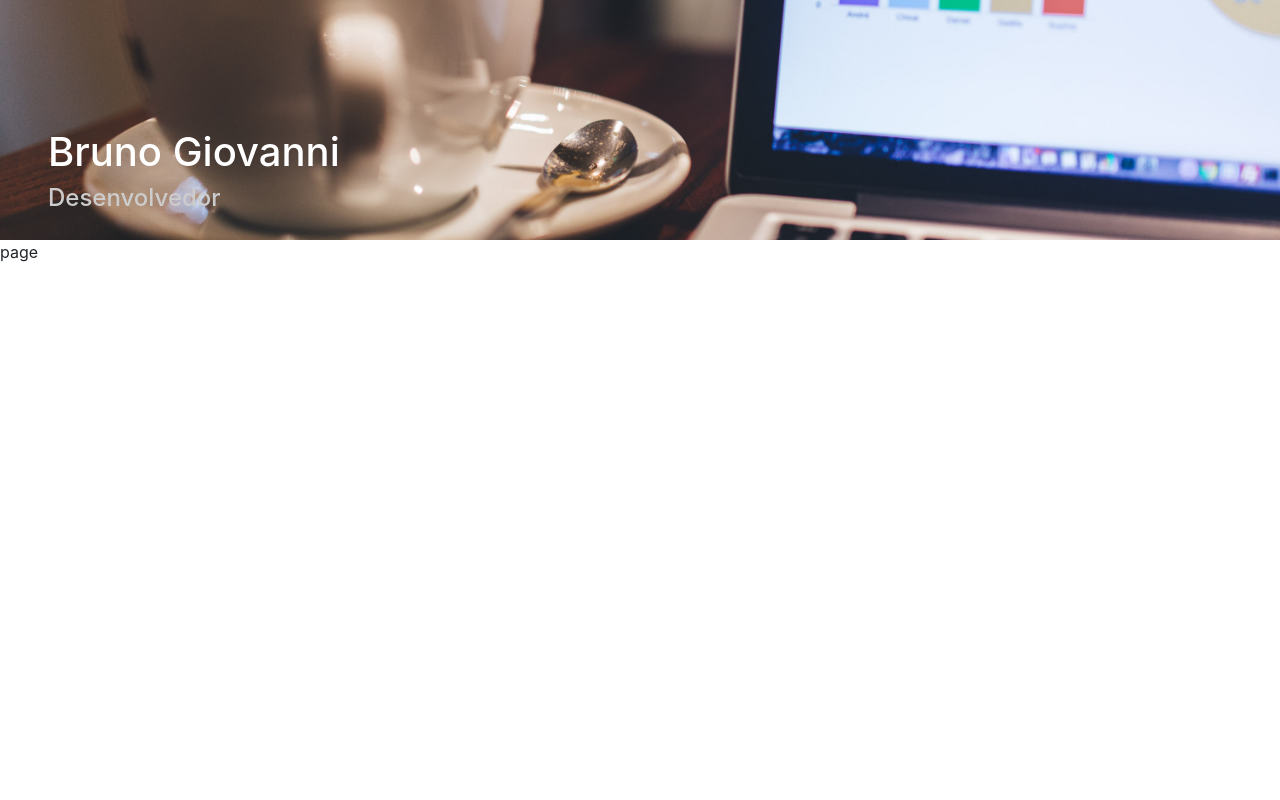
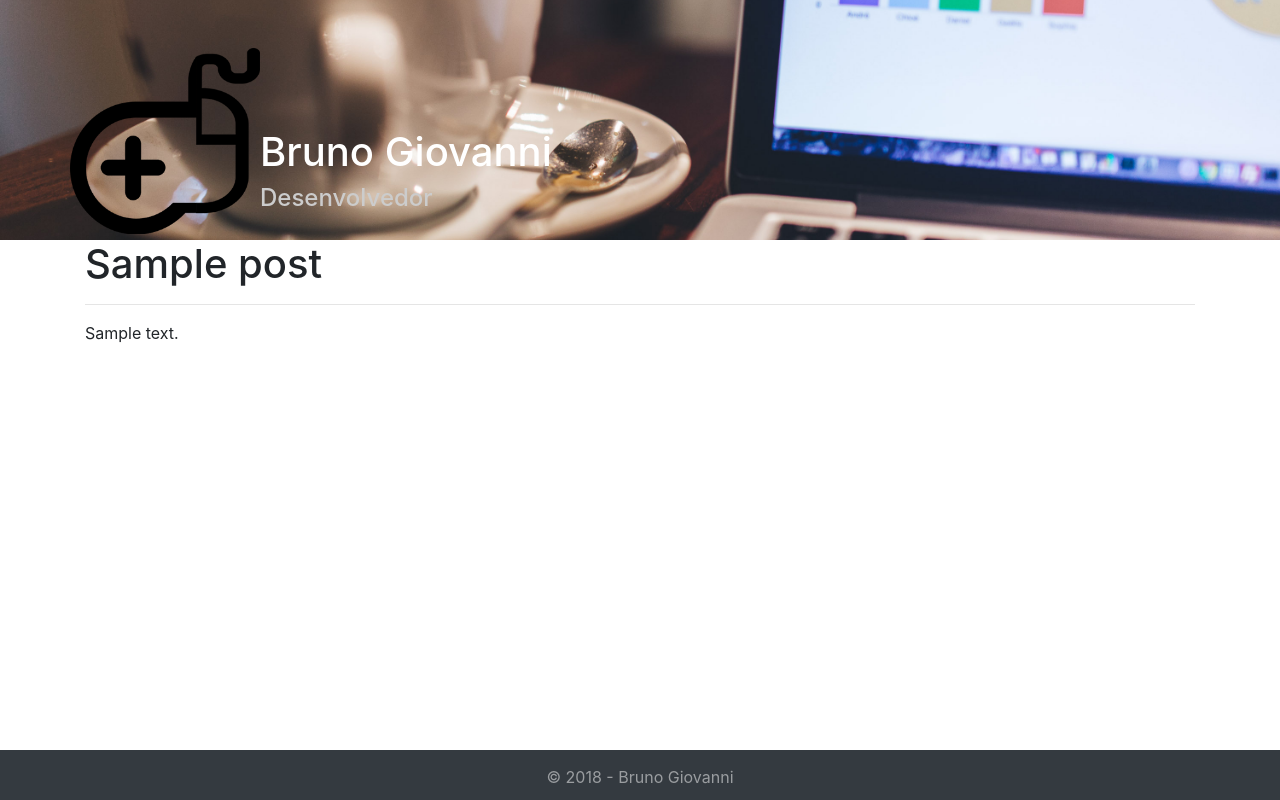
Before and after one commit to brunogiovanni/meu-site-wp, a WordPress theme: template page.php in a window 1280 px wide. Run offline with PHP 8.4 and a stand-in for WordPress, Linux system fonts and the light colour scheme; the site name, menu and one post (Sample post) are stand-ins, and other content is empty; some libraries are stand-ins or nearby versions.

Commit message:
Logo melhorada; Acertos em style; CSS de rodapé incorporado; Alterações em layout de páginas;

```diff
--- /dev/null
+++ b/assets/css/stickyfooter.css
@@ -0,0 +1 @@
+html{position:relative;min-height:100%}body{margin-bottom:100px}.footer{position:absolute;bottom:0;width:100%;height:50px;background-color:#343a40 !important;color:rgba(255,255,255,.5);margin-bottom:auto;text-align:center}body>.container{}.container .text-muted{margin:0;color:#333}.footer>.container{padding-right:15px;padding-left:15px;padding-top:15px}
--- a/footer.php
+++ b/footer.php
@@ -1,5 +1,11 @@
 
 	<?php wp_footer(); ?>
+
+	<div class="footer">
+        <div class="container">
+            &copy; <?php echo date('Y'); ?> - Bruno Giovanni
+        </div>
+    </div>
 
 	<script src="https://code.jquery.com/jquery-3.3.1.slim.min.js" integrity="sha384-q8i/X+965DzO0rT7abK41JStQIAqVgRVzpbzo5smXKp4YfRvH+8abtTE1Pi6jizo" crossorigin="anonymous"></script>
 	<script src="https://cdnjs.cloudflare.com/ajax/libs/popper.js/1.14.3/umd/popper.min.js" integrity="sha384-ZMP7rVo3mIykV+2+9J3UJ46jBk0WLaUAdn689aCwoqbBJiSnjAK/l8WvCWPIPm49" crossorigin="anonymous"></script>
--- /dev/null
+++ b/functions.php
@@ -0,0 +1,103 @@
+<?php
+
+if ( ! function_exists( 'bgbo_setup' ) ) :
+	/**
+	 * Seta configurações padrão para o tema
+	 *
+	 * @since BGBO 0.1
+	 */
+	function bgbo_setup() {
+		/*
+		 * Make theme available for translation.
+		 * Translations can be filed at WordPress.org. See: https://translate.wordpress.org/projects/wp-themes/bgbo
+		 * If you're building a theme based on bgbo, use a find and replace
+		 * to change 'bgbo' to the name of your theme in all the template files
+		 */
+		load_theme_textdomain( 'bgbo' );
+
+		// Add default posts and comments RSS feed links to head.
+		add_theme_support( 'automatic-feed-links' );
+
+		/*
+		 * Let WordPress manage the document title.
+		 * By adding theme support, we declare that this theme does not use a
+		 * hard-coded <title> tag in the document head, and expect WordPress to
+		 * provide it for us.
+		 */
+		add_theme_support( 'title-tag' );
+
+		/*
+		 * Enable support for Post Thumbnails on posts and pages.
+		 *
+		 * See: https://codex.wordpress.org/Function_Reference/add_theme_support#Post_Thumbnails
+		 */
+		add_theme_support( 'post-thumbnails' );
+		set_post_thumbnail_size( 825, 510, true );
+
+		// This theme uses wp_nav_menu() in two locations.
+		register_nav_menus( array(
+			'primary' => __( 'Primary Menu',      'bgbo' ),
+			'social'  => __( 'Social Links Menu', 'bgbo' ),
+		) );
+
+		/*
+		 * Switch default core markup for search form, comment form, and comments
+		 * to output valid HTML5.
+		 */
+		add_theme_support( 'html5', array(
+			'search-form', 'comment-form', 'comment-list', 'gallery', 'caption'
+		) );
+
+		/*
+		 * Enable support for Post Formats.
+		 *
+		 * See: https://codex.wordpress.org/Post_Formats
+		 */
+		add_theme_support( 'post-formats', array(
+			'aside', 'image', 'video', 'quote', 'link', 'gallery', 'status', 'audio', 'chat'
+		) );
+
+		/*
+		 * Enable support for custom logo.
+		 *
+		 * @since Twenty Fifteen 1.5
+		 */
+		add_theme_support( 'custom-logo', array(
+			'height'      => 248,
+			'width'       => 248,
+			'flex-height' => true,
+		) );
+
+		// $color_scheme  = bgbo_get_color_scheme();
+		// $default_color = trim( $color_scheme[0], '#' );
+
+		// Setup the WordPress core custom background feature.
+
+		/**
+		 * Filter Twenty Fifteen custom-header support arguments.
+		 *
+		 * @since Twenty Fifteen 1.0
+		 *
+		 * @param array $args {
+		 *     An array of custom-header support arguments.
+		 *
+		 *     @type string $default-color     		Default color of the header.
+		 *     @type string $default-attachment     Default attachment of the header.
+		 * }
+		 */
+		// add_theme_support( 'custom-background', apply_filters( 'bgbo_custom_background_args', array(
+		// 	'default-color'      => $default_color,
+		// 	'default-attachment' => 'fixed',
+		// ) ) );
+
+		/*
+		 * This theme styles the visual editor to resemble the theme style,
+		 * specifically font, colors, icons, and column width.
+		 */
+		// add_editor_style( array( 'css/editor-style.css', 'genericons/genericons.css', bgbo_fonts_url() ) );
+
+		// Indicate widget sidebars can use selective refresh in the Customizer.
+		add_theme_support( 'customize-selective-refresh-widgets' );
+	}
+endif;
+add_action( 'after_setup_theme', 'bgbo_setup' );
--- a/header.php
+++ b/header.php
@@ -2,19 +2,72 @@
 <html>
 <head>
 	<meta charset="UTF-8">
-	<title><?php wp_title() ?></title>
 	<link rel="stylesheet" href="https://stackpath.bootstrapcdn.com/bootstrap/4.1.3/css/bootstrap.min.css" integrity="sha384-MCw98/SFnGE8fJT3GXwEOngsV7Zt27NXFoaoApmYm81iuXoPkFOJwJ8ERdknLPMO" crossorigin="anonymous">
+	<link rel="stylesheet" href="https://use.fontawesome.com/releases/v5.3.1/css/all.css" integrity="sha384-mzrmE5qonljUremFsqc01SB46JvROS7bZs3IO2EmfFsd15uHvIt+Y8vEf7N7fWAU" crossorigin="anonymous">
 	<link rel="stylesheet" type="text/css" href="<?php bloginfo('stylesheet_url'); ?>">
+	<link rel="stylesheet" type="text/css" href="<?php bloginfo('template_directory'); ?>/assets/css/stickyfooter.css">
 
 	<?php wp_head(); ?>
 </head>
 <body>
-
+	<!-- cabecalho -->
 	<div class="row-fluid">
 		<div class="header">
-			<div class="header-title">
-				<h1>Bruno Giovanni</h1>
-				<h4>Desenvolvedor</h4>
+			<div class="header-title container">
+				<div class="row">
+					<div class="col-sm-2">
+						<a href="<?php echo site_url(); ?>">
+							<img src="<?php bloginfo('template_directory'); ?>/assets/images/logo.png" alt="logo" title="Bruno Giovanni - Desenvolvedor" class="img-fluid">
+						</a>
+					</div>
+					<div class="col-sm-10">
+						<h1>
+							Bruno Giovanni
+						</h1>
+						<h4>Desenvolvedor</h4>
+					</div>
+				</div>
 			</div>
 		</div>
 	</div>
+
+	<!-- menu -->
+	<!-- <nav class="navbar navbar-expand-lg navbar-dark bg-dark">
+		<div class="container">
+			<a class="navbar-brand" href="<?php echo site_url(); ?>">BG</a>
+		  	<button class="navbar-toggler" type="button" data-toggle="collapse" data-target="#navbarSupportedContent" aria-controls="navbarSupportedContent" aria-expanded="false" aria-label="Toggle navigation">
+		    	<span class="navbar-toggler-icon"></span>
+		  	</button>
+
+		  	<div class="collapse navbar-collapse" id="navbarSupportedContent">
+		    	<ul class="navbar-nav mr-auto">
+		      		<li class="nav-item active">
+				        <a class="nav-link" href="#">Home <span class="sr-only">(current)</span></a>
+				    </li>
+		      		<li class="nav-item">
+		        		<a class="nav-link" href="#">Link</a>
+		      		</li>
+		      		<li class="nav-item dropdown">
+				        <a class="nav-link dropdown-toggle" href="#" id="navbarDropdown" role="button" data-toggle="dropdown" aria-haspopup="true" aria-expanded="false">
+				        	Dropdown
+				        </a>
+				        <div class="dropdown-menu" aria-labelledby="navbarDropdown">
+				          	<a class="dropdown-item" href="#">Action</a>
+				          	<a class="dropdown-item" href="#">Another action</a>
+				          	<div class="dropdown-divider"></div>
+				    	    <a class="dropdown-item" href="#">Something else here</a>
+				        </div>
+				    </li>
+		      		<li class="nav-item">
+		        		<a class="nav-link disabled" href="#">Disabled</a>
+		      		</li>
+		    	</ul>
+		    	<form class="form-inline my-2 my-lg-0">
+		      		<input class="form-control mr-sm-2" type="search" placeholder="Procurar" aria-label="Procurar">
+		     		<button class="btn btn-outline-success my-2 my-sm-0" type="submit">
+		     			<i class="fa fa-search"></i>
+		     		</button>
+		    	</form>
+		  	</div>
+	  	</div>
+	</nav> -->
--- a/page.php
+++ b/page.php
@@ -1,5 +1,15 @@
 <?php get_header(); ?>
 
-page
+<div class="container">
+	<?php if (have_posts()) : while (have_posts()) : the_post(); ?>
+		<?php //if ( === 'Blog') : ?>
+			<?php //get_template_part( 'content', 'blog' ); ?>
+		<?php //else : ?>
+			<h1><?php the_title(); ?></h1>
+			<hr>
+			<?php the_content(); ?>
+		<?php //endif; ?>
+	<?php endwhile; endif; ?>
+</div>
 
 <?php get_footer(); ?>
--- a/style.css
+++ b/style.css
@@ -1,6 +1,6 @@
 /*
 Theme Name: BGBO
-Theme URI: http://bgbo.com.br
+Theme URI: https://github.com/brunogiovanni/meu-site
 Description: Site pessoal
 Author: Bruno Giovanni
 Author URI: http://bgbo.com.br
@@ -20,6 +20,14 @@ Version: 1.0
 .header h4 {
 	color: #ccc;
 }
-.header-title {
-	padding: 8rem 0 0 3rem;
+
+.header-title .col-sm-2 {
+	padding: 3rem 0;
 }
+.header-title .col-sm-10 {
+	padding: 8rem 0;
+}
+
+.card-img-top {
+	height: 15rem;
+}
```
Also changed, not shown: index.php (+85 -1 lines), parts/content_blog.php (added, +39 -0 lines), single.php (+7 -1 lines), assets/images/logo.png.
